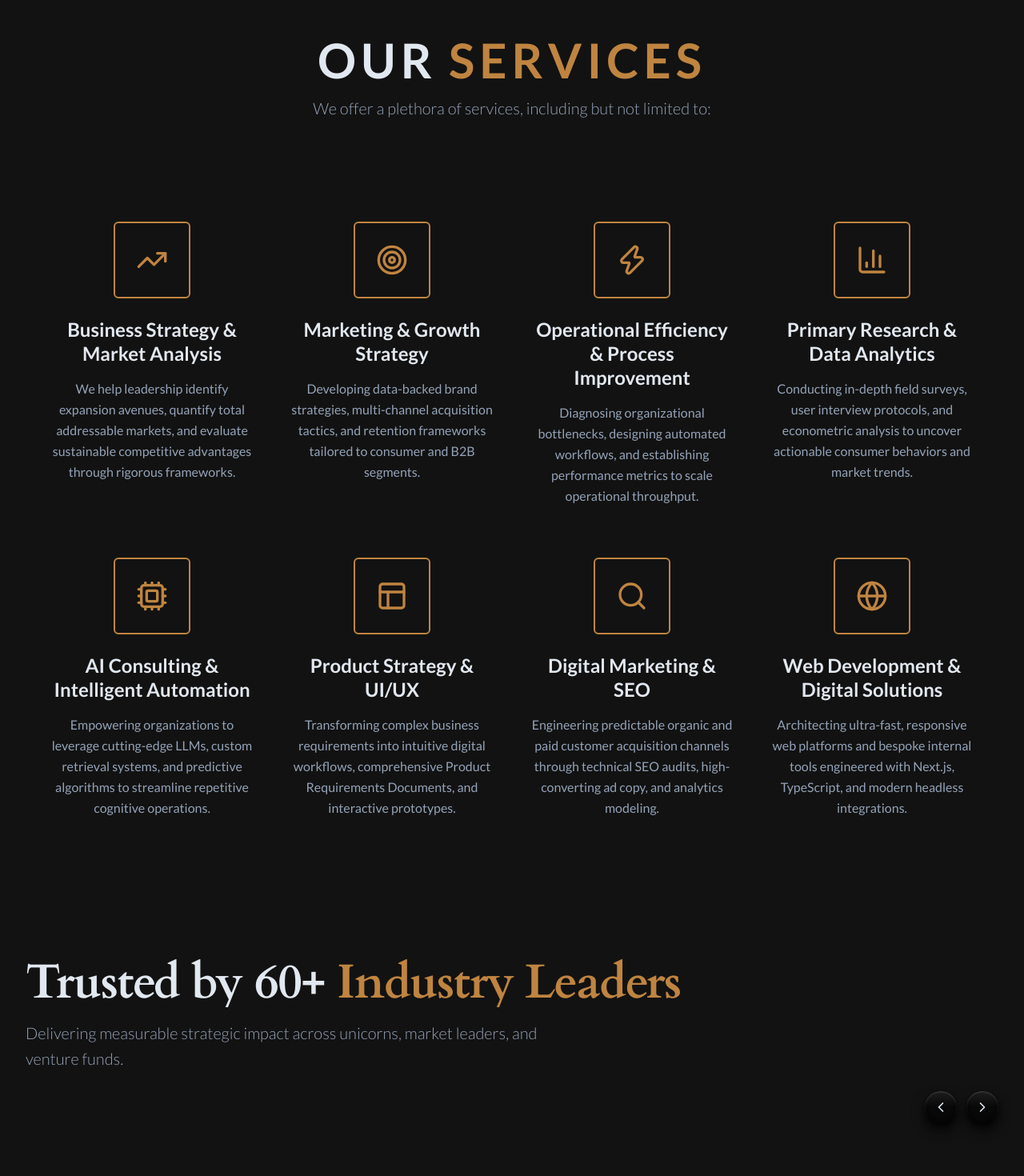
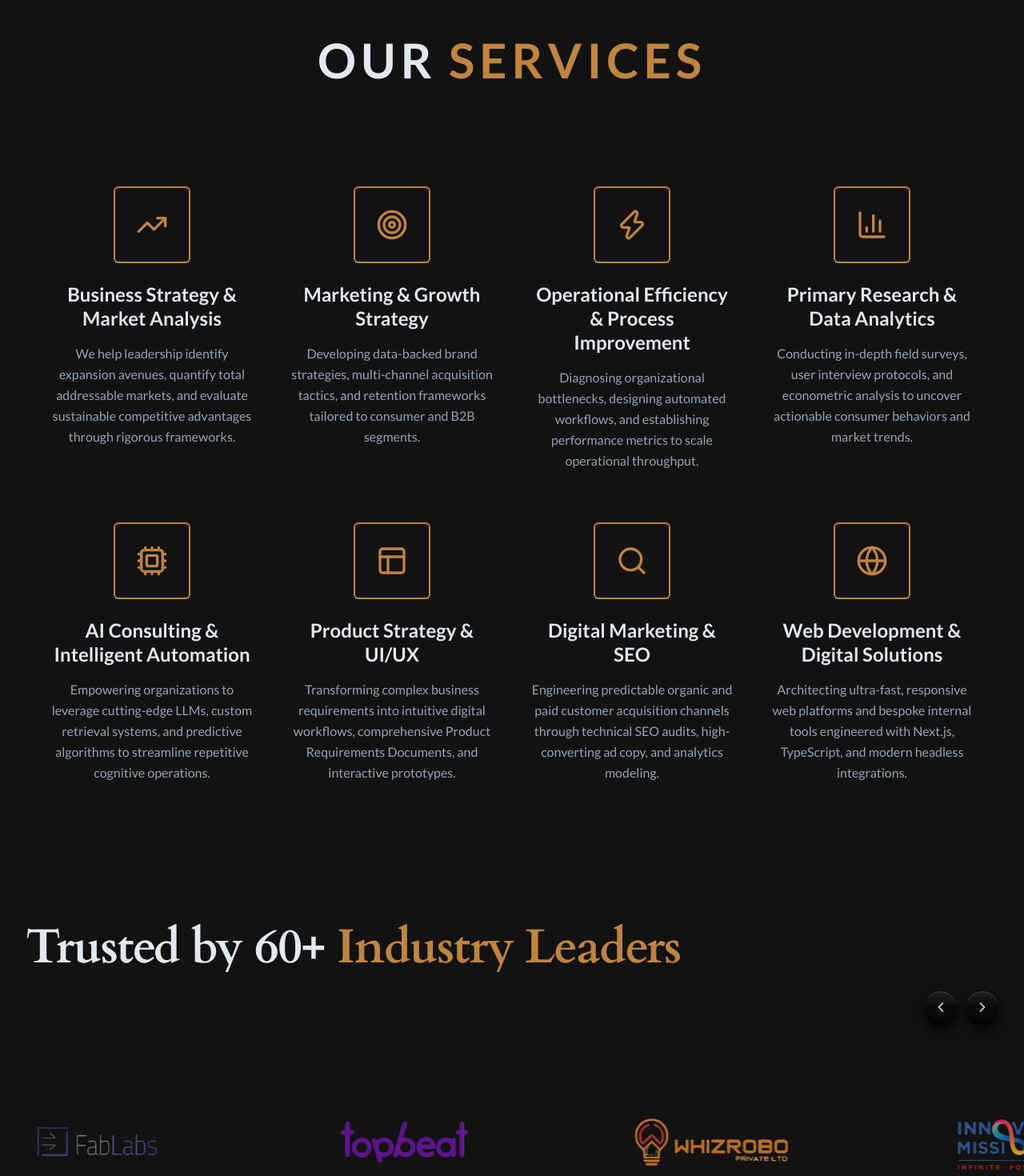
Before and after one commit to mysamplepage2/BGCC, a Next.js app: page / in a window 1280 px wide. Shown: the part 2760-4230 px from the top of the page at 80% size. Built offline with nearby package versions, Linux system fonts and the light colour scheme; a web font is replaced by a local one.

Commit message:
design: remove remaining subtitles from Services and Clients sections

```diff
--- a/src/components/home/ClientMarquee.tsx
+++ b/src/components/home/ClientMarquee.tsx
@@ -38,8 +38,7 @@ export const ClientMarquee: React.FC = () => {
       <div className="max-w-7xl mx-auto px-4 sm:px-6 lg:px-8 mb-8 flex flex-col md:flex-row md:items-end justify-between gap-4">
         <SectionHeader
           title="Trusted by 60+ Industry Leaders"
-          subtitle="Delivering measurable strategic impact across unicorns, market leaders, and venture funds."
-          align="left"
+align="left"
           titleHighlightWords={['60+', 'Industry', 'Leaders']}
         />
 
--- a/src/components/home/ServicesGrid.tsx
+++ b/src/components/home/ServicesGrid.tsx
@@ -53,8 +53,7 @@ export const ServicesGrid: React.FC = () => {
       {/* Top Section Header */}
       <SectionHeader
         title="OUR SERVICES"
-        subtitle="We offer a plethora of services, including but not limited to:"
-        align="center"
+align="center"
         titleClassName="uppercase font-sans font-bold text-4xl sm:text-5xl md:text-6xl tracking-widest text-[#e2e8f0]"
         subtitleClassName="text-[#94a3b8] max-w-none text-base sm:text-lg"
         titleHighlightWords={['SERVICES']}
```
